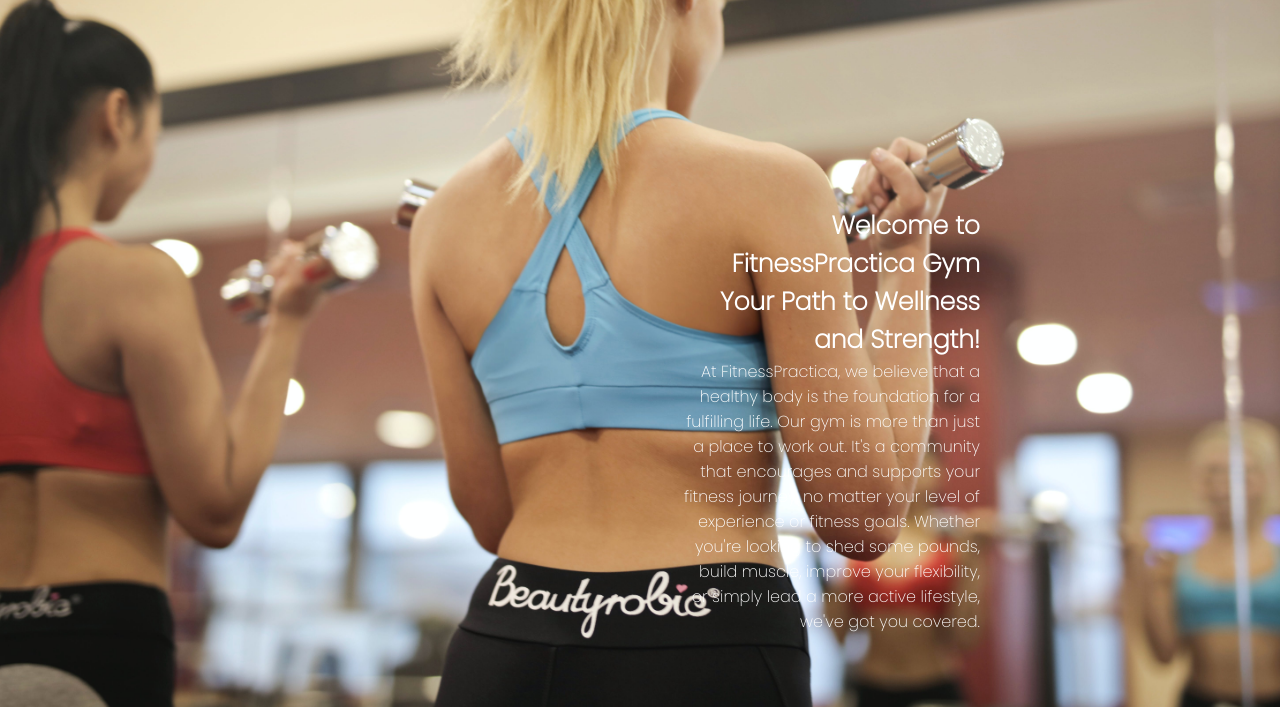
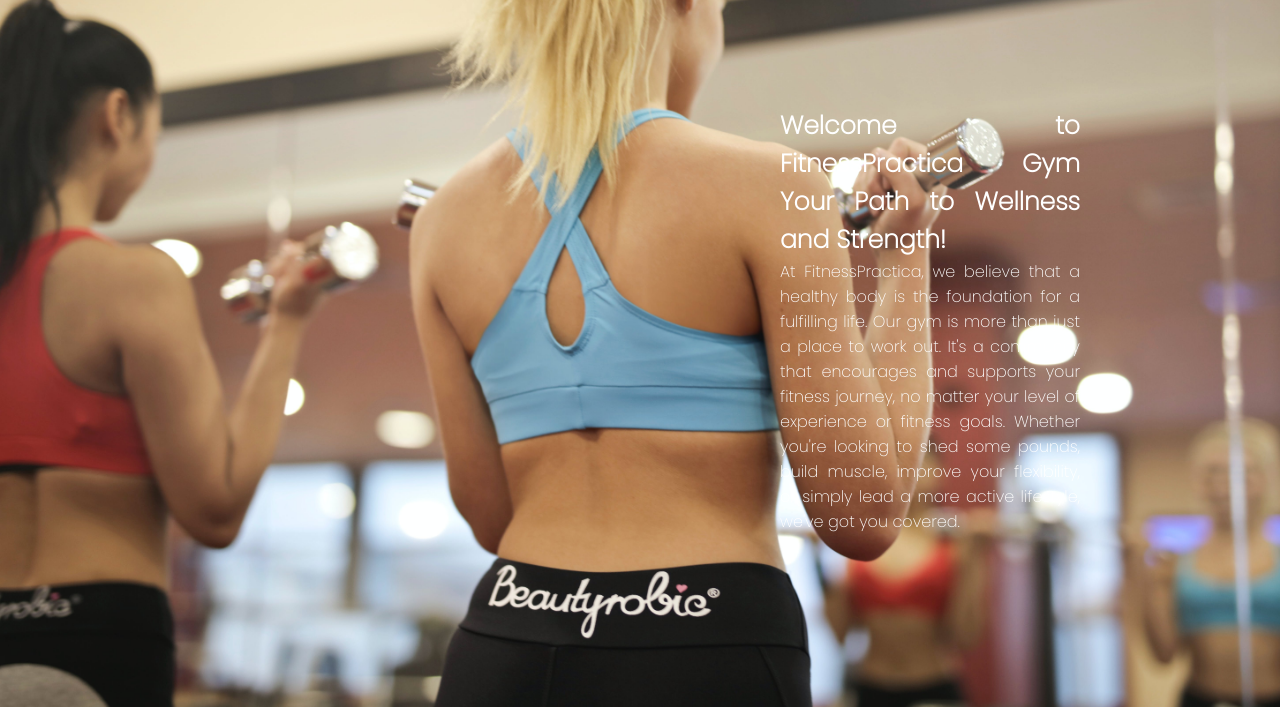
Before and after one commit to g3r0n1/FitnesPractica, a plain HTML site: page index.html in a window 1280 px wide. Shown: the part 93-800 px from the top of the page. Drawn offline with Linux system fonts and the light colour scheme.

Commit message:
reduce margin

```diff
--- a/style.css1.css
+++ b/style.css1.css
@@ -54,8 +54,8 @@ position: absolute;
 
 .text{
     width: 300px;
-    margin: 300px;
-    text-align: right;
+    margin: 200px;
+    text-align: justify;
     color: white;
     float: right;
 }
```
